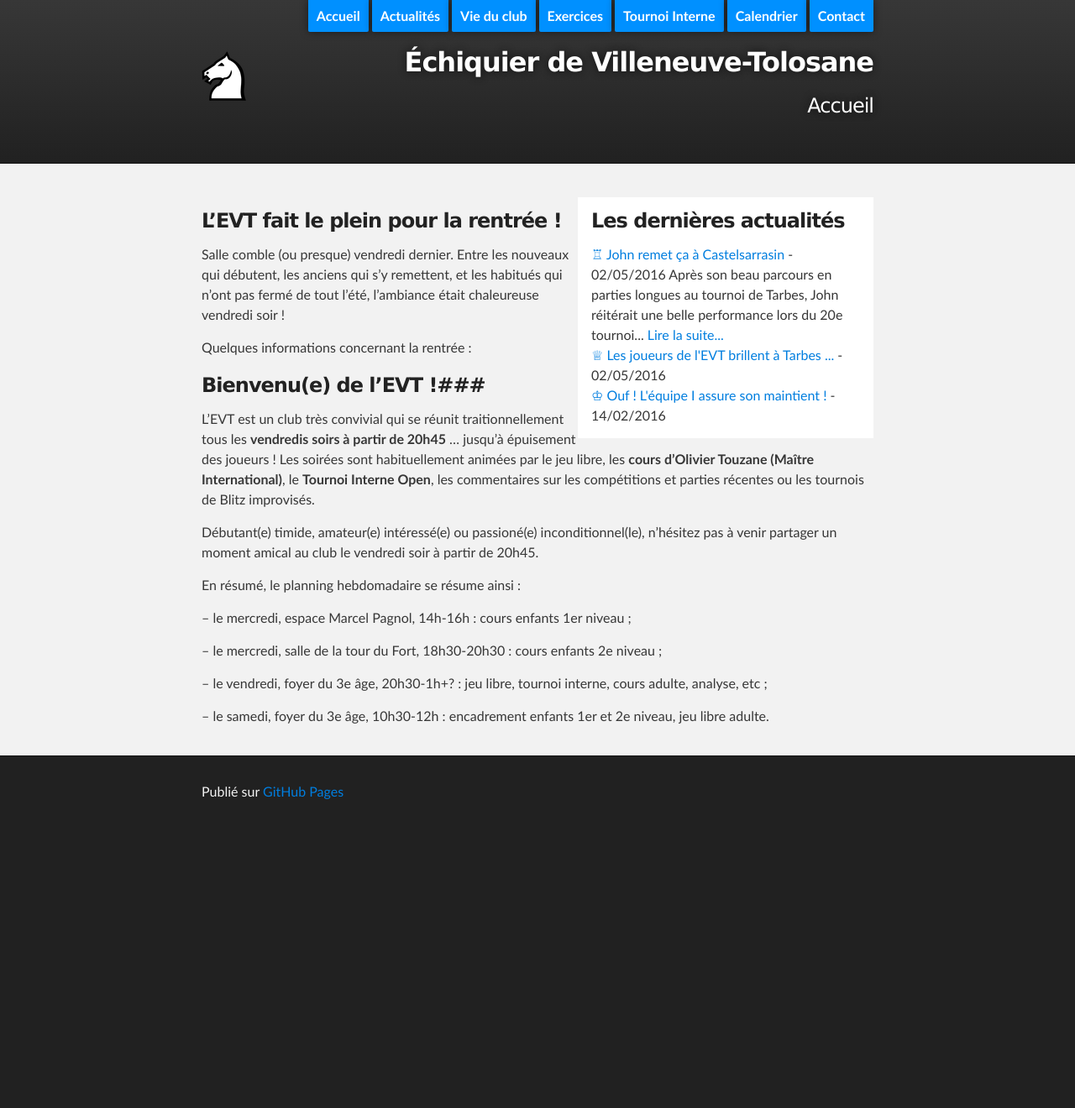
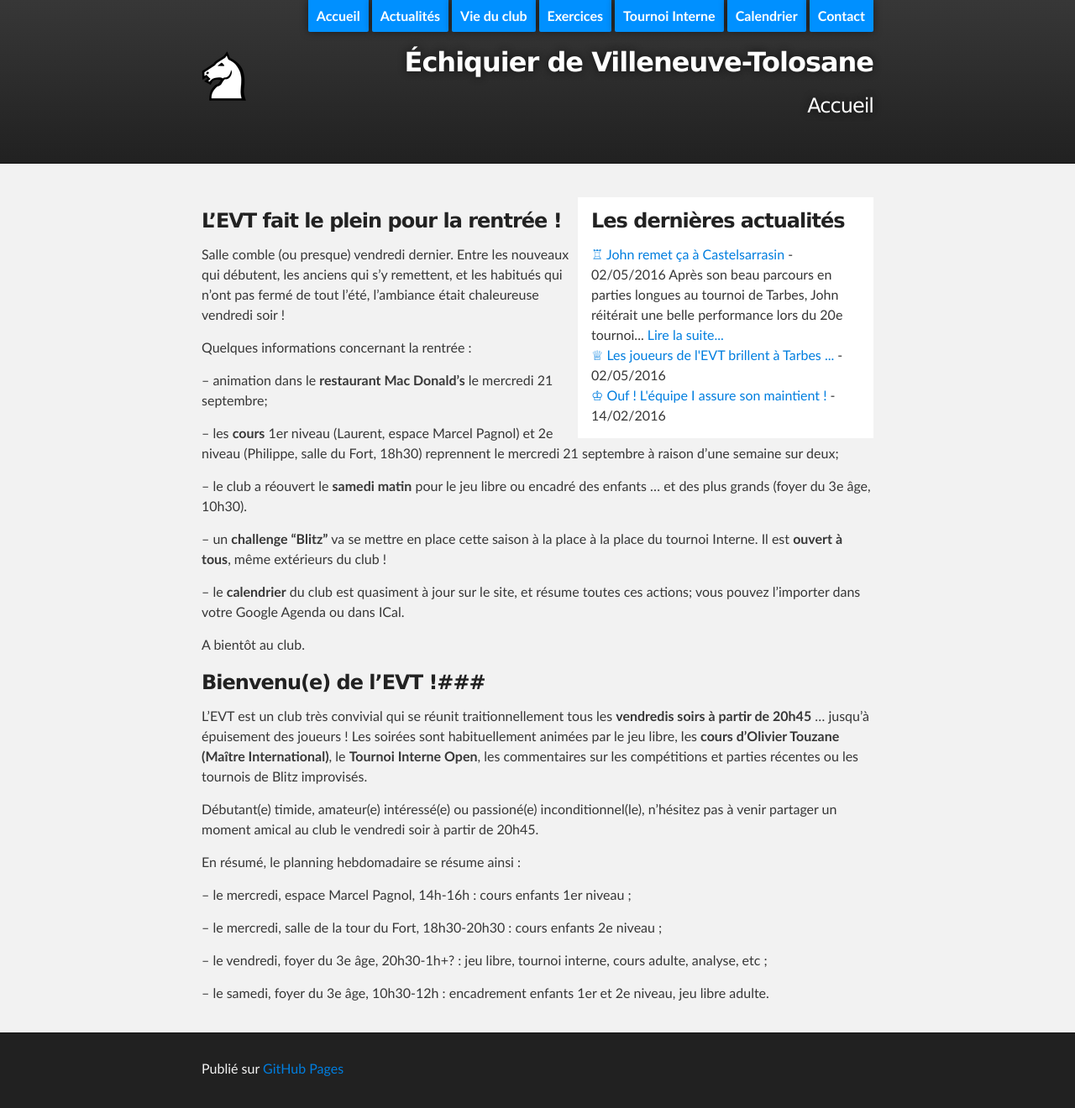
Before and after one commit to echiquier-villeneuve-tolosane/echiquier-villeneuve-tolosane.github.io, a Jekyll site: the page built from index.md, in a window 1280 px wide. Shown: the whole page at 84% size. Built offline with Jekyll 4.4.1, drawn with Linux system fonts in a browser that asks for light colours; nearby versions of some CDN libraries; before the commit the page ends 990 px from its top, so only the background shows below that.

Commit message:
Updated index.md

```diff
--- a/index.md
+++ b/index.md
@@ -10,6 +10,18 @@ published: true
 Salle comble (ou presque) vendredi dernier. Entre les nouveaux qui débutent, les anciens qui s'y remettent, et les habitués qui n'ont pas fermé de tout l'été, l'ambiance était chaleureuse vendredi soir !
 
 Quelques informations concernant la rentrée :
+
+-- animation dans le **restaurant Mac Donald's** le mercredi 21 septembre;
+
+-- les **cours** 1er niveau (Laurent, espace Marcel Pagnol) et 2e niveau (Philippe, salle du Fort, 18h30) reprennent le mercredi 21 septembre à raison d'une semaine sur deux;
+
+-- le club a réouvert le **samedi matin** pour le jeu libre ou encadré des enfants ... et des plus grands (foyer du 3e âge, 10h30).
+
+-- un **challenge "Blitz"** va se mettre en place cette saison à la place à la place du tournoi Interne. Il est **ouvert à tous**, même extérieurs du club !
+
+-- le **calendrier** du club est quasiment à jour sur le site, et résume toutes ces actions; vous pouvez l'importer dans votre Google Agenda ou dans ICal.
+
+A bientôt au club.
 
 
 
```
